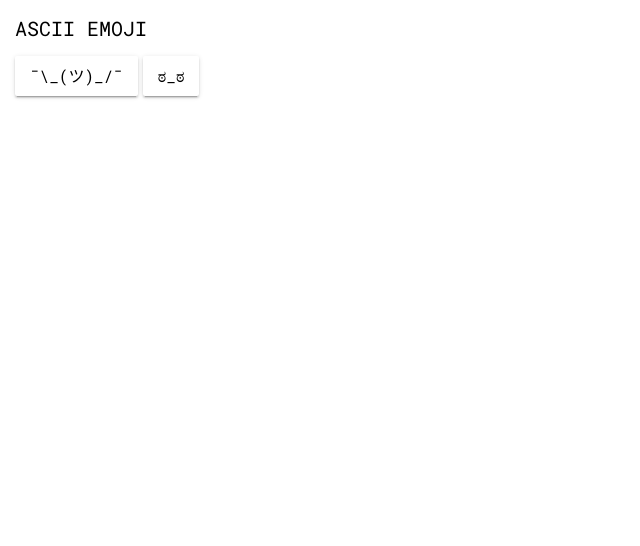
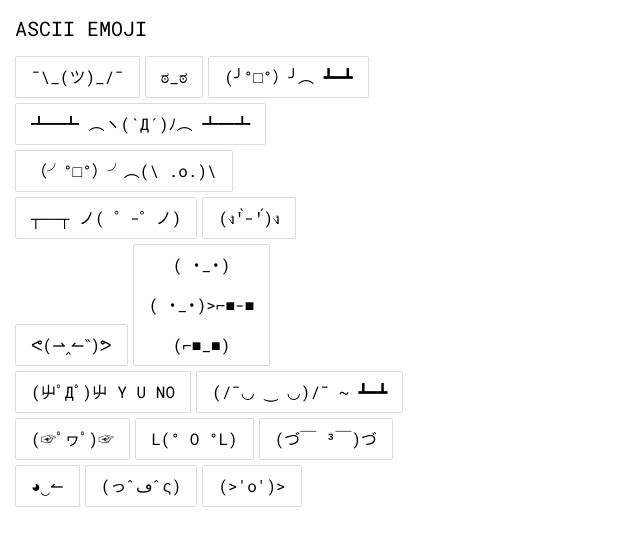
Before and after one commit to arjunu/ascii-emoji, a React app: page / in a window 1280 px wide. Shown: the whole page, without its empty margins (0-640 px from the left). Built offline with nearby package versions, Linux system fonts and the light colour scheme.

Commit message:
Added more emoji

```diff
--- a/index.html
+++ b/index.html
@@ -33,19 +33,20 @@
         .list {
             list-style: none;
             margin-top: 15px;
-            width: 400px;
+            width: 100%;
+            max-width: 400px;
         }
 
         .list-item {
-            height: 40px;
             line-height: 40px;
             text-align: center;
-            box-shadow: 0px 3px 1px -2px rgba(0, 0, 0, 0.2), 0px 2px 2px 0px rgba(0, 0, 0, 0.14), 0px 1px 5px 0px rgba(0, 0, 0, 0.12);
             border-radius: 2px;
             display: inline-block;
             padding: 0 15px;
             margin-right: 5px;
             cursor: pointer;
+            border: 1px solid #dbdbdb;
+            margin-bottom: 5px;
         }
     </style>
 </head>
--- a/src/components/App/App.js
+++ b/src/components/App/App.js
@@ -1,10 +1,10 @@
-import React from "react";
-import { CopyToClipboard } from "react-copy-to-clipboard";
+import React from 'react';
+import { CopyToClipboard } from 'react-copy-to-clipboard';
 import { ToastContainer, toast } from 'react-toastify';
 import emoji from '../../emoji';
 
 const notify = () => {
-  toast.info("Copied to clipboard", {
+  toast.info('Copied to clipboard', {
     position: toast.POSITION.BOTTOM_CENTER
   });
 };
@@ -13,19 +13,32 @@ export default class App extends React.Component {
   render() {
     return (
       <div className="appWrapper">
-        <span className="title">ASCII EMOJI</span>
+        <header>
+          <span className="title">ASCII EMOJI</span>
+        </header>
 
         <ul className="list">
           {emoji.map(item => (
             <li key={item.name} className="list-item">
               <CopyToClipboard text={item.value} onCopy={notify}>
-                <span>{item.value}</span>
+                {Array.isArray(item.value) ? (
+                  <span>
+                    {item.value.map((line, index) => (
+                      <span key={index}>
+                        {line}
+                        <br />
+                      </span>
+                    ))}
+                  </span>
+                ) : (
+                  <span>{item.value}</span>
+                )}
               </CopyToClipboard>
             </li>
           ))}
         </ul>
 
-        <ToastContainer autoClose={2000} hideProgressBar/>
+        <ToastContainer autoClose={2000} hideProgressBar />
       </div>
     );
   }
--- a/src/emoji.js
+++ b/src/emoji.js
@@ -1,11 +1,86 @@
 const emoji = [
   {
-    name: "shrug",
-    value: "¯\\_(ツ)_/¯"
+    name: 'shrug',
+    value: '¯\\_(ツ)_/¯',
+    tags: ['shrug', 'dunno']
   },
   {
-    name: "angry",
-    value: "ಠ_ಠ"
+    name: 'angry',
+    value: 'ಠ_ಠ'
+  },
+  {
+    name: 'angry2',
+    value: '(╯°□°）╯︵ ┻━┻',
+    tags: ['angry', 'table', 'throw', 'table flip']
+  },
+  {
+    name: 'angry3',
+    value: '┻━┻ ︵ヽ(`Д´)ﾉ︵ ┻━┻',
+    tags: ['angry', 'table', 'table flip']
+  },
+  {
+    name: 'person_flip',
+    value: '（╯°□°）╯︵(\\ .o.)\\',
+    tags: ['angry', 'person flip']
+  },
+  {
+    name: 'table',
+    value: '┬──┬ ノ( ゜-゜ノ)',
+    tags: ['table']
+  },
+  {
+    name: 'strength',
+    value: "(ง'̀-'́)ง"
+  },
+  {
+    name: 'strength2',
+    value: 'ᕙ(⇀‸↼‶)ᕗ',
+    tags: ['strength']
+  },
+  {
+    name: 'yeeeaaahhh',
+    value: ['( •_•)', '( •_•)>⌐■-■', '(⌐■_■)'],
+    tags: ['yeeeaaahhh', 'cool', 'glasses']
+  },
+  {
+    name: 'demon',
+    value: '(屮ﾟДﾟ)屮 Y U NO',
+    tags: ['demon']
+  },
+  {
+    name: 'floating_table',
+    value: '(/¯◡ ‿ ◡)/¯ ~ ┻━┻',
+    tags: ['jedi', 'floating table', 'telekinetic']
+  },
+  {
+    name: 'you',
+    value: '(☞ﾟヮﾟ)☞',
+    tags: ['you']
+  },
+  {
+    name: 'gasp',
+    value: 'L(° O °L)',
+    tags: ['gasp']
+  },
+  {
+    name: 'kiss',
+    value: '(づ￣ ³￣)づ',
+    tags: ['kiss']
+  },
+  {
+    name: 'wink',
+    value: '◕‿↼',
+    tags: ['wink']
+  },
+  {
+    name: 'delicious',
+    value: '(っˆڡˆς)',
+    tags: ['yummy', 'delicious', 'tasty']
+  },
+  {
+    name: 'hey',
+    value: "(>'o')>",
+    tags: []
   }
 ];
 
```
Also changed, not shown: 1 other file.
